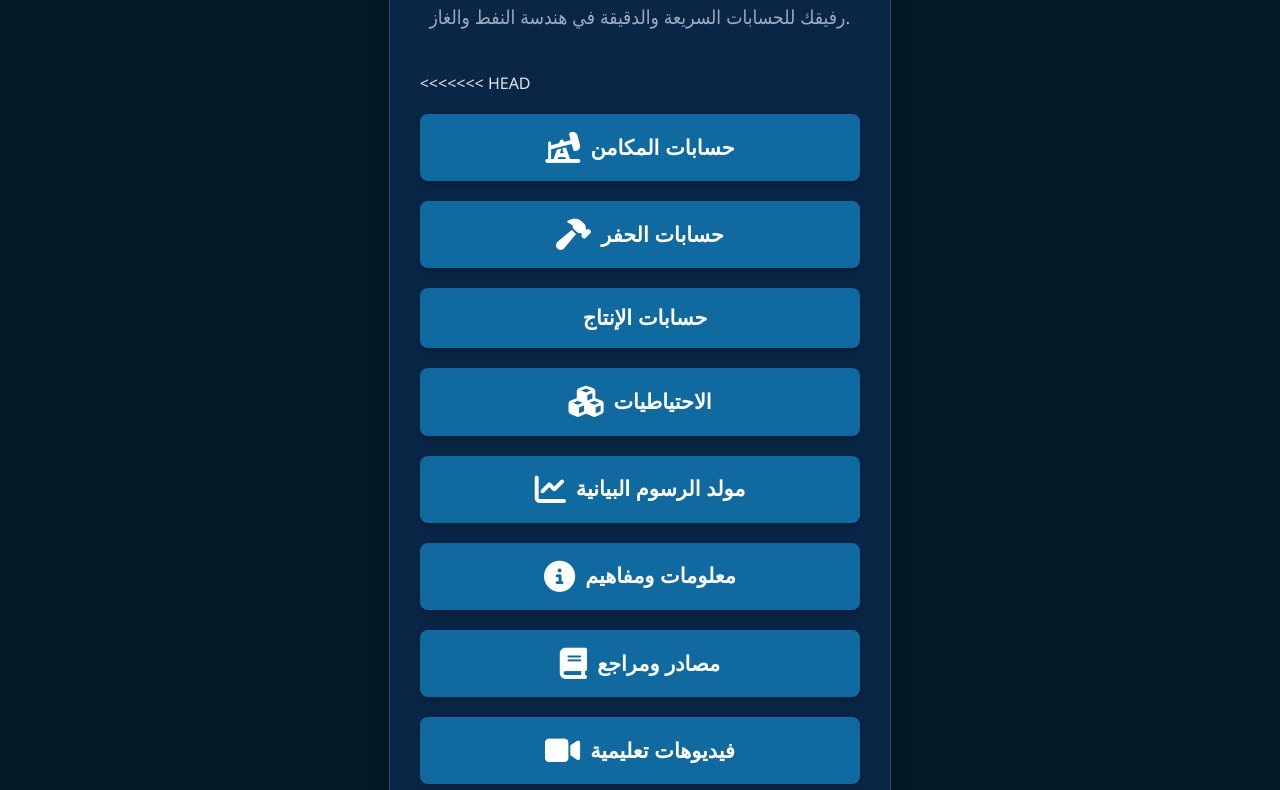
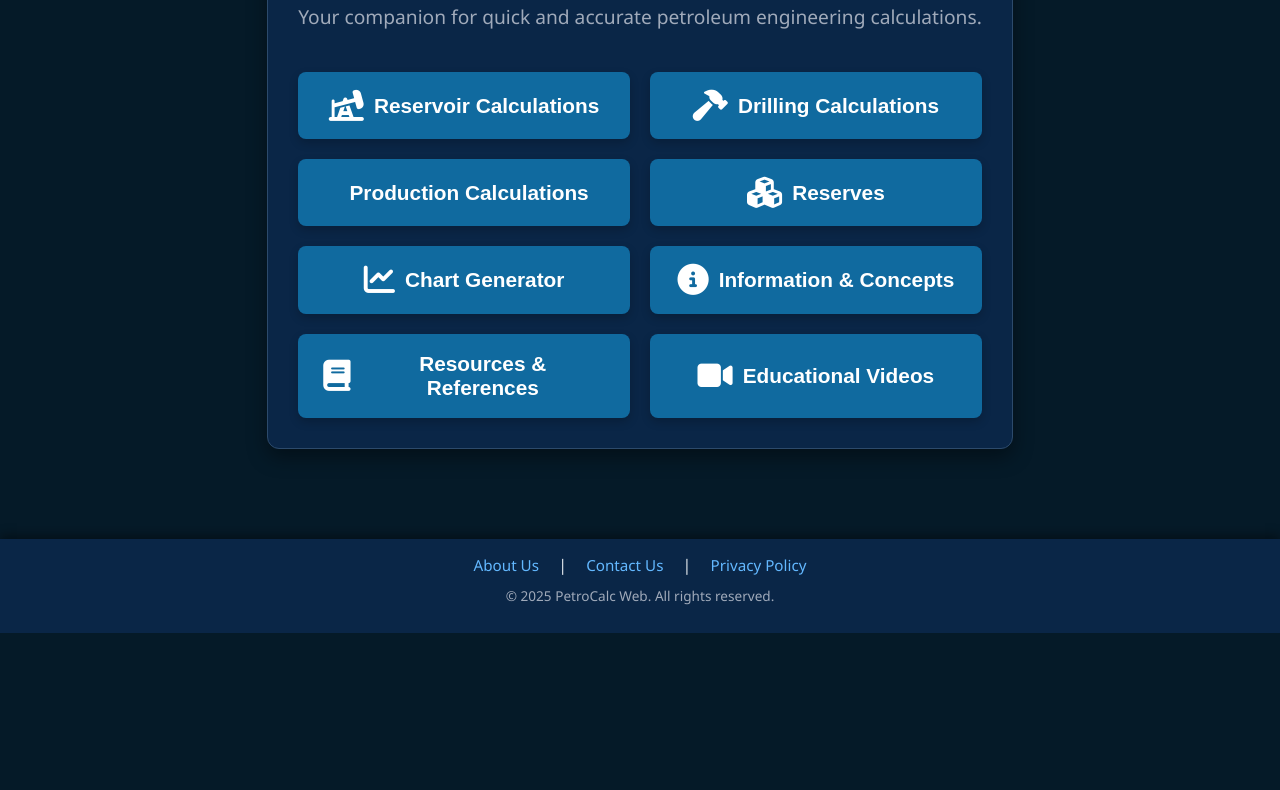
Before and after one commit to ahd2o0/petrocalc-web, a website: page index.html in a window 1280 px wide. Shown: the part 178-968 px from the top of the page. After the commit the page ends 811 px from the top, so only its background shows below. Drawn offline with Linux system fonts and the light colour scheme; a script that the page names is missing; some icons are missing.

Commit message:
Removed AI Assistant button from index.html

```diff
--- a/index.html
+++ b/index.html
@@ -5,15 +5,9 @@
     <meta name="viewport" content="width=device-width, initial-scale=1.0">
     <title>PetroCalc - Petroleum Engineering Calculator</title>
     <link rel="stylesheet" href="css/style.css">
-    <link rel="stylesheet" href="https://cdnjs.cloudflare.com/ajax/libs/font-awesome/6.5.2/css/all.min.css" integrity="sha512-SnH5WK+bZxgPHs44uWIX+LLJAJ9/2PkPKZ5QiAj6Ta86w+fsb2TkcmfRyVX3pBnMFcV7oQPJkl9QevSCWr3W6A==" crossorigin="anonymous" referrerpolicy="no-referrer" />
-
-    <script id="aclib" type="text/javascript" src="//acscdn.com/script/aclib.js"></script>
-    <script type="text/javascript">
-        aclib.runAutoTag({
-            zoneId: 'ct5jr2n8xm',
-        });
-    </script>
-    </head>
+    <link rel="stylesheet" href="https://cdnjs.cloudflare.com/ajax/libs/font-awesome/6.5.2/css/all.min.css" integrity="sha512-SnH5WK+bZxgPHs44uWIX+LLJAJ9/2PkPKZ5QiAj6Ta86w+fsb2TkcmfRyVX3pBnMFcV7oQPJkl9QevSCWr3W6A==
+" crossorigin="anonymous" referrerpolicy="no-referrer" />
+</head>
 <body>
     <button id="modeToggleButton" class="mode-toggle-button" aria-label="Toggle dark and light mode">
         <i class="fas fa-sun"></i>
@@ -21,40 +15,28 @@
     </button>
 
     <div class="main-container">
-        <h1 class="main-title">أهلاً بك في PetroCalc</h1>
-        <p class="subtitle">رفيقك للحسابات السريعة والدقيقة في هندسة النفط والغاز.</p>
+        <h1 class="main-title">Welcome to PetroCalc</h1>
+        <p class="subtitle">Your companion for quick and accurate petroleum engineering calculations.</p>
 
         <div class="menu-buttons-layout">
-<<<<<<< HEAD
-            <button class="menu-button" onclick="window.location.href='reservoir.html'"><i class="fas fa-oil-well"></i> حسابات المكامن</button>
-            <button class="menu-button" onclick="window.location.href='drilling.html'"><i class="fas fa-hammer"></i> حسابات الحفر</button>
-            <button class="menu-button" onclick="window.location.href='production.html'"><i class="fas fa-pump"></i> حسابات الإنتاج</button>
-            <button class="menu-button" onclick="window.location.href='reserves.html'"><i class="fas fa-cubes"></i> الاحتياطيات</button>
-            <button class="menu-button" onclick="window.location.href='chart.html'"><i class="fas fa-chart-line"></i> مولد الرسوم البيانية</button>
-            <button class="menu-button" onclick="window.location.href='information.html'"><i class="fas fa-info-circle"></i> معلومات ومفاهيم</button>
-            <button class="menu-button" onclick="window.location.href='resources.html'"><i class="fas fa-book"></i> مصادر ومراجع</button>
-            <button class="menu-button" onclick="window.location.href='videos.html'"><i class="fas fa-video"></i> فيديوهات تعليمية</button>
-            <button class="menu-button" onclick="window.location.href='ai-chat.html'"><i class="fas fa-robot"></i> مساعد الذكاء الاصطناعي</button>
-=======
             <button class="menu-button" onclick="window.location.href='reservoir.html'"><i class="fas fa-oil-well"></i> Reservoir Calculations</button>
             <button class="menu-button" onclick="window.location.href='drilling.html'"><i class="fas fa-hammer"></i> Drilling Calculations</button>
             <button class="menu-button" onclick="window.location.href='production.html'"><i class="fas fa-pump"></i> Production Calculations</button>
             <button class="menu-button" onclick="window.location.href='reserves.html'"><i class="fas fa-cubes"></i> Reserves</button>
             <button class="menu-button" onclick="window.location.href='chart.html'"><i class="fas fa-chart-line"></i> Chart Generator</button>
             <button class="menu-button" onclick="window.location.href='information.html'"><i class="fas fa-info-circle"></i> Information & Concepts</button>
-            <button class="menu-button" onclick="window.location.href='resources.html'\"><i class="fas fa-book"></i> Resources & References</button>
+            <button class="menu-button" onclick="window.location.href='resources.html'"><i class="fas fa-book"></i> Resources & References</button>
             <button class="menu-button" onclick="window.location.href='videos.html'"><i class="fas fa-video"></i> Educational Videos</button>
->>>>>>> b018684e94039bab46a0d9c5b750eb264faef48c
-        </div>
+            </div>
     </div>
 
     <footer class="footer">
         <div class="footer-links">
-            <a href="about.html">عنّا</a> |
-            <a href="contact.html">اتصل بنا</a> |
-            <a href="privacy.html">سياسة الخصوصية</a>
+            <a href="about.html">About Us</a> |
+            <a href="contact.html">Contact Us</a> |
+            <a href="privacy.html">Privacy Policy</a>
         </div>
-        <p>&copy; 2025 PetroCalc Web. جميع الحقوق محفوظة.</p>
+        <p>&copy; 2025 PetroCalc Web. All rights reserved.</p>
     </footer>
 
     <script src="js/calculations.js"></script>
```
